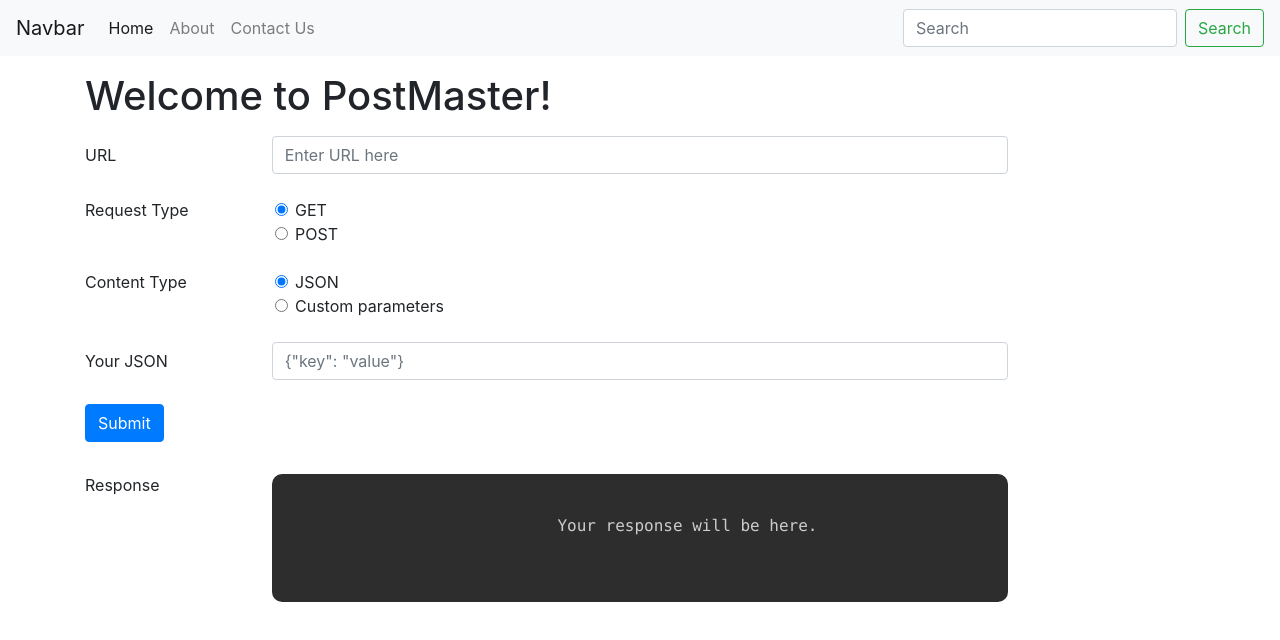
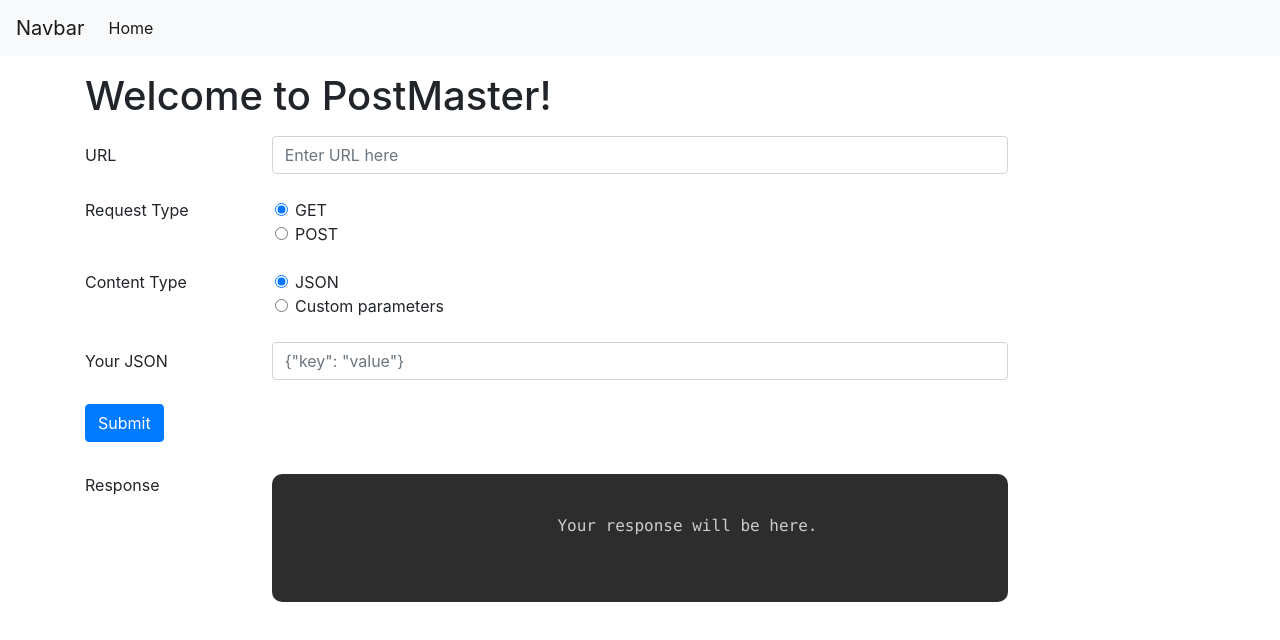
Before and after one commit to aish-saras/Simple-API-Testing-Tool, a plain HTML site: page index.html in a window 1280 px wide. Drawn offline with nearby package versions, Linux system fonts and the light colour scheme; some packages are replaced by stand-ins of ours; a script that the page names is missing.

Commit message:
Update index.html

```diff
--- a/index.html
+++ b/index.html
@@ -35,19 +35,11 @@
                 <li class="nav-item active">
                     <a class="nav-link" href="#">Home <span class="sr-only">(current)</span></a>
                 </li>
-                <li class="nav-item">
-                    <a class="nav-link" href="#">About</a>
-                </li>
-                <li class="nav-item">
-                    <a class="nav-link" href="#">Contact Us</a>
-                </li>
+
 
 
             </ul>
-            <form class="form-inline my-2 my-lg-0">
-                <input class="form-control mr-sm-2" type="search" placeholder="Search" aria-label="Search">
-                <button class="btn btn-outline-success my-2 my-sm-0" type="submit">Search</button>
-            </form>
+
         </div>
     </nav>
 
```
